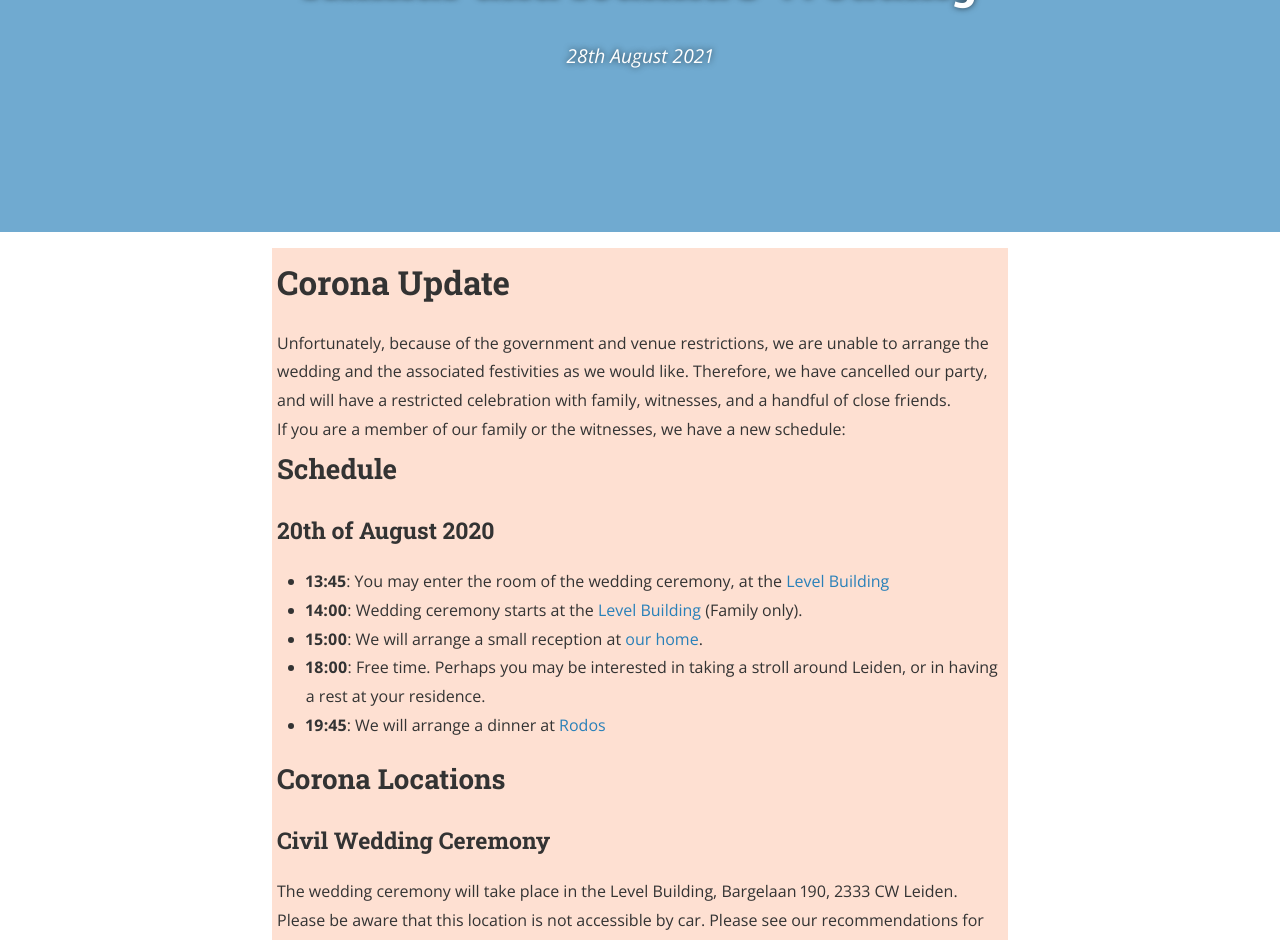
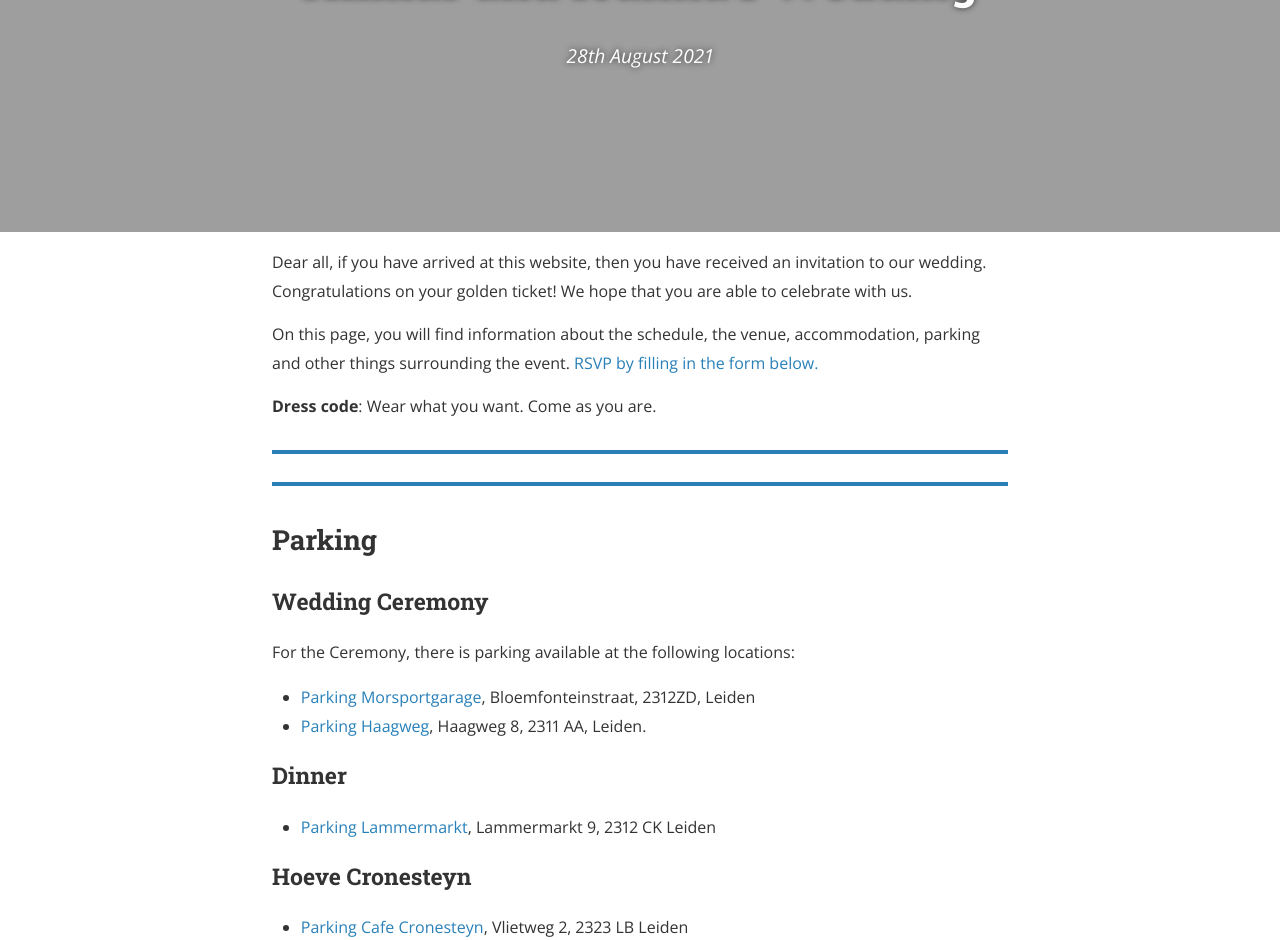
Before and after one commit to thiesgehrmann/hilmar-ioanna, a Jekyll site: the page built from index.html, in a window 1280 px wide and 1400 px high, scrolled down 373 px. Shown: the top 940 px of the window. Built offline with Jekyll 4.4.1, drawn with Linux system fonts in a browser that asks for light colours; nearby versions of some CDN libraries; some of the changed text lies outside the part shown.

Commit message:
Fixed image location

```diff
--- a/_config.yml
+++ b/_config.yml
@@ -27,7 +27,8 @@
 # root of your server.
 baseurl: "/hilmar-ioanna/" # the subpath of your site, e.g. /blog/
 url: "" # the base hostname & protocol for your site
-cover: "/assets/day.jpg"
+day_cover: "/assets/day.jpg"
+night_cover: "/assets/night.jpg"
 logo: "/assets/logo.png"
 
 # Build settings
@@ -51,12 +52,6 @@
   - EN_name: Gifts
     GR_name: Cadeaux
     url: gifts
-  - EN_name: RSVP
-    GR_name: Réponses
-    url: rsvp
-  - EN_name: Music
-    GR_name: Musique
-    url: music
 
 languages:
   - language: English
--- a/_includes/nav_links.html
+++ b/_includes/nav_links.html
@@ -2,7 +2,7 @@
     {% if page.name == "index.html" %}
         <li class="nav-link"><a href="#{{sect.url}}" alt="{{sect.EN_name}}">{{sect.EN_name}}</a>
     {% else %}
-        <li class="nav-link"><a href="#{{sect.url}}" alt="{{sect.FR_name}}">{{sect.FR_name}}</a>
+        <li class="nav-link"><a href="#{{sect.url}}" alt="{{sect.GR_name}}">{{sect.GR_name}}</a>
     {% endif %}
 {% endfor %}
 
--- a/index.html
+++ b/index.html
@@ -22,44 +22,7 @@
 
 <div class="wrapper">
 
-  <div style="background-color: #fee0d2; padding:5px">
-    <h1> Corona Update </h1>
-    Unfortunately, because of the government and venue restrictions, we are unable to arrange the wedding and the associated festivities as we would like.
-    Therefore, we have cancelled our party, and will have a restricted celebration with family, witnesses, and a handful of close friends.
 
-    <br/>
-
-    If you are a member of our family or the witnesses, we have a new schedule:
-
-    <h2> Schedule </h2>
-    <h3>20th of August 2020</h3>
-    <ul>
-      <li><b>13:45</b>: You may enter the room of the wedding ceremony, at the <a href="#corona-ceremony">Level Building</a> </li>
-      <li><b>14:00</b>: Wedding ceremony starts at the <a href="#corona-ceremony">Level Building</a> (Family only).</li>
-      <li><b>15:00</b>: We will arrange a small reception at <a href="#corona-reception">our home</a>. </li>
-      <li><b>18:00</b>: Free time. Perhaps you may be interested in taking a stroll around Leiden, or in having a rest at your residence.</li>
-      <li><b>19:45</b>: We will arrange a dinner at  <a href="#corona-dinner">Rodos</a></li>
-    </ul>
-
-    <h2>Corona Locations</h2>
-    <h3>Civil Wedding Ceremony <a id="corona-ceremony"></a></h3>
-
-    The wedding ceremony will take place in the Level Building, Bargelaan 190, 2333 CW Leiden.
-    Please be aware that this location is not accessible by car. Please see our recommendations for <a href="#parking">parking</a>.
-    <iframe width="100%" height="350" frameborder="0" scrolling="no" marginheight="0" marginwidth="0" src="https://www.openstreetmap.org/export/embed.html?bbox=4.479103982448579%2C52.16580510034758%2C4.482934176921845%2C52.167234764344634&amp;layer=mapnik&amp;marker=52.16651993808792%2C4.481019079685211" style="border: 1px solid black"></iframe><br/><small><a href="https://www.openstreetmap.org/?mlat=52.16652&amp;mlon=4.48102#map=19/52.16652/4.48102">View Larger Map</a></small>
-
-    <h3>Reception <a id="corona-reception"></a></h3>
-    A small reception will take place at our home, at Morskade 14, 2332GB, Leiden. Our address is at the limits of the <a href="https://gemeente.leiden.nl/afbeeldingen/parkeerzones-2020.jpg">P3 parking zone</a>, outside of which parking is free. Please consult <a href="https://gemeente.leiden.nl/afbeeldingen/parkeerzones-2020.jpg">the map</a> for an overview of possible free parking locations.
-    <iframe width="100%" height="350" frameborder="0" scrolling="no" marginheight="0" marginwidth="0" src="https://www.openstreetmap.org/export/embed.html?bbox=4.469295144081117%2C52.15595414150562%2C4.472186565399171%2C52.15738412198366&amp;layer=mapnik&amp;marker=52.15666913748695%2C4.470740854740143" style="border: 1px solid black"></iframe><br/><small><a href="https://www.openstreetmap.org/?mlat=52.15667&amp;mlon=4.47074#map=19/52.15667/4.47074">View Larger Map</a></small>
-
-    <h3>Dinner <a id="corona-dinner"></a></h3>
-    Dinner will take place at Restaurant Rodos.
-    The best parking for this location is the <a href="#parking">Parking Lammermarkt</a>.
-    <iframe width="100%" height="350" frameborder="0" scrolling="no" marginheight="0" marginwidth="0" src="https://www.openstreetmap.org/export/embed.html?bbox=4.4845542311668405%2C52.161499379062434%2C4.487445652484895%2C52.162929181394276&amp;layer=mapnik&amp;marker=52.162215000028084%2C4.485999099999958" style="border: 1px solid black"></iframe><br/><small><a href="https://www.openstreetmap.org/?mlat=52.16222&amp;mlon=4.48600#map=19/52.16222/4.48600">View Larger Map</a></small>
-
-  </div>
-
-  <hr/>
 
   <p>
     Dear all, if you have arrived at this website, then you have received an invitation to our wedding.
@@ -136,21 +99,5 @@
     <li><a href="https://www.msf.org/">Médicins sans frontières</a></li>
   </ul>
 
-<hr/>
-<a id="rsvp"></a>
-<h2> RSVP </h2>
-
-<iframe src="https://docs.google.com/forms/d/e/1FAIpQLSd7ZoQvQfpt7EzR_wBP-FIjXcyx1u-bfpCZLu_4rB8_egnZTA/viewform?embedded=true" width="100%" height="1608" frameborder="0" marginheight="0" marginwidth="0">Loading…</iframe>
-
-<hr/>
-<a id="music"></a>
-<h2> Music Suggestions </h2>
-We would love to have your suggestions for music at the party.
-Please suggest songs to us with the form below.
-
-<iframe src="https://docs.google.com/forms/d/e/1FAIpQLScz0H1izaItNAOgAURdupxtGR9aNgfg4pJqtlbY7PWB7mjwGg/viewform?embedded=true&ttl=0" width="100%" height="574" frameborder="0" marginheight="0" marginwidth="0">Loading…</iframe>
-
-
-
 </div>
 </div>
```
Also changed, not shown: greek.html (+0 -17 lines).
